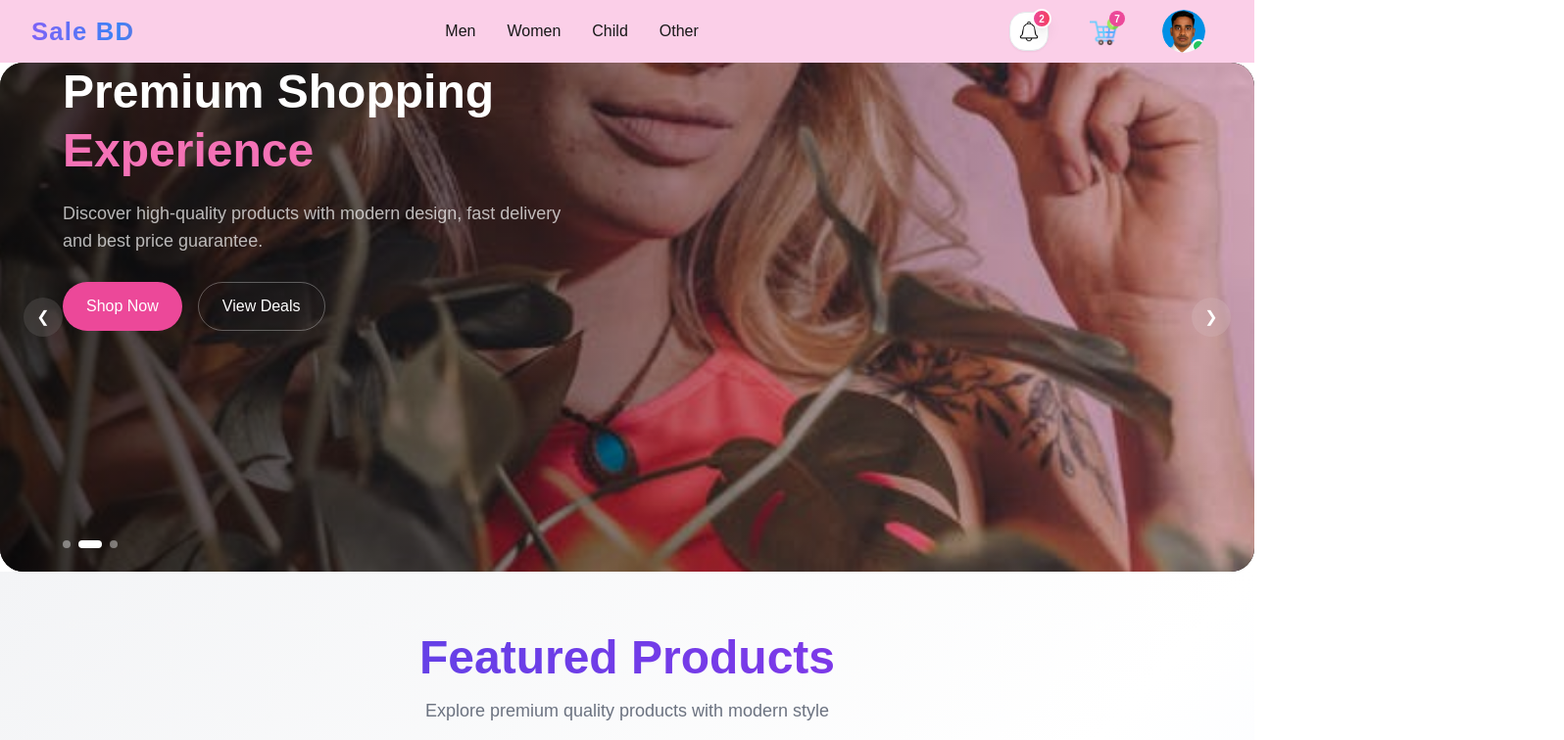
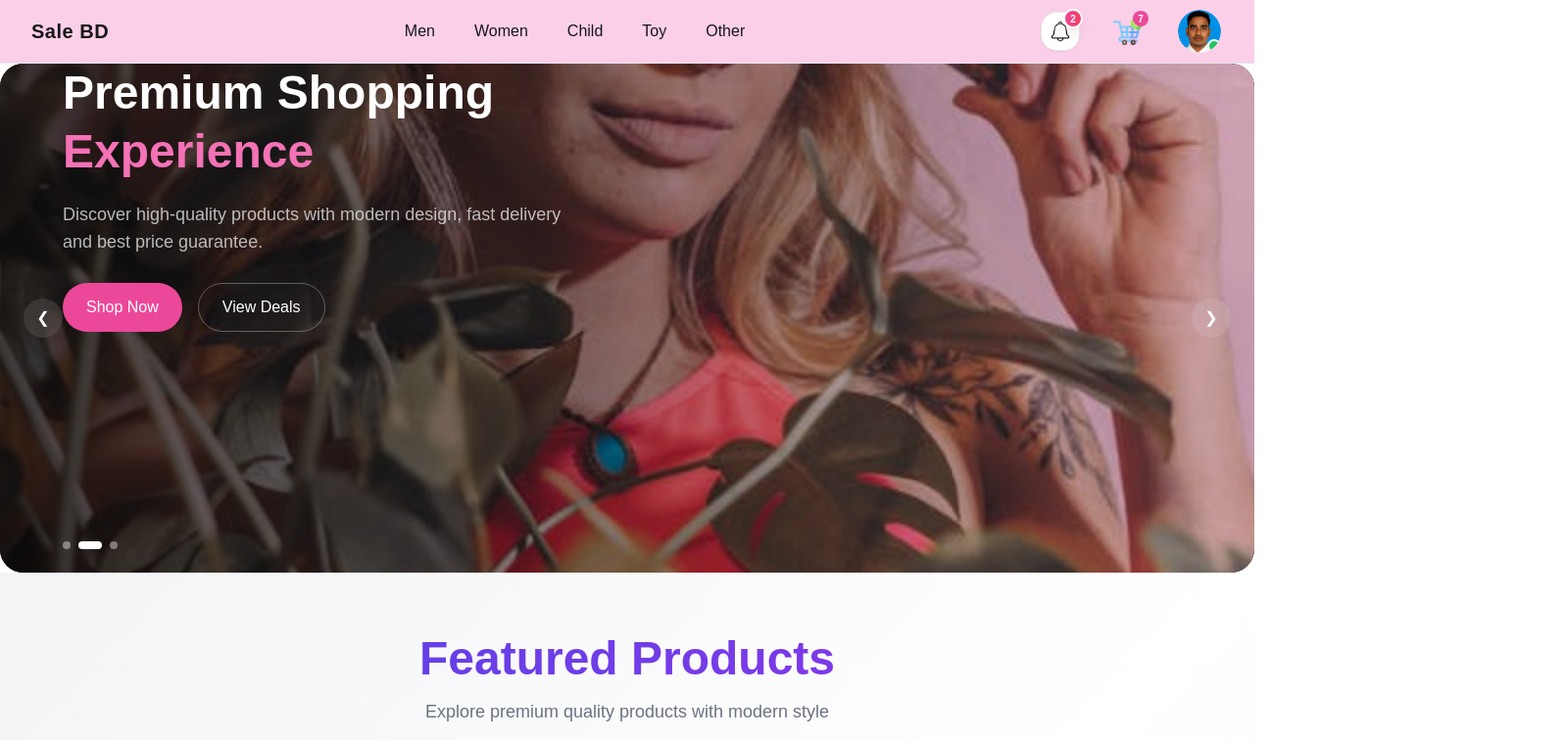
Before and after one commit to Azim-Mia/ecommerce, a Next.js app: page / in a window 1280 px wide. Shown: the top 756 px of the page at 98% size, 1596 px wide, since content can reach past the window. Built offline with nearby package versions, Linux system fonts and the light colour scheme.

Commit message:
modify26

```diff
--- a/src/app/layout.tsx
+++ b/src/app/layout.tsx
@@ -26,11 +26,11 @@ export default function RootLayout({
   return (
     <html
       lang="en"
-      className={`${geistSans.variable} ${geistMono.variable} h-full antialiased`}
+      className={`${geistSans.variable} ${geistMono.variable} h-full w-full antialiased`}
     >
       <body className="min-h-screen flex flex-col bg-white dark:bg-gray-950">
 
-        <header className="sticky top-0 z-[1000] w-full">
+        <header className="sticky top-0 z-[1000]">
           <Navbar />
         </header>
 
--- a/src/app/page.tsx
+++ b/src/app/page.tsx
@@ -6,7 +6,7 @@ export default async function HomePage() {
 
   return (<>
 <ProductSlider />
-    <main className="min-h-screen bg-gray-100">
+    <main className="min-h-screen w-full bg-gray-100">
       <DisplayProducts data={products} />
     </main>
   </>);
--- a/src/components/shared/Navbar.tsx
+++ b/src/components/shared/Navbar.tsx
@@ -10,16 +10,81 @@ const Navbar = () => {
   const [open, setOpen] = useState(false);
 
   return (
-   <nav className="flex min-w-full h-16 items-center justify-between bg-pink-200 px-2 md:px-8">
-      {/* MOBILE MENU ICON */}
-      <div
-        onClick={() => setOpen(true)}
-        className="flex flex-col gap-1 md:hidden cursor-pointer"
-      >
-        <div className="h-[2px] w-7 bg-black"></div>
-        <div className="h-[2px] w-7 bg-black"></div>
-        <div className="h-[2px] w-7 bg-black"></div>
-      </div>
+    <>
+      <nav className="w-full border-b bg-pink-200">
+        <div className="mx-auto flex h-16 max-w-7xl items-center justify-between px-3 sm:px-5 md:px-8">
+
+          {/* LEFT */}
+          <div className="flex items-center gap-4">
+
+            {/* MOBILE MENU */}
+            <button
+              onClick={() => setOpen(true)}
+              className="flex flex-col gap-1 md:hidden"
+            >
+              <div className="h-[2px] w-6 bg-black"></div>
+              <div className="h-[2px] w-6 bg-black"></div>
+              <div className="h-[2px] w-6 bg-black"></div>
+            </button>
+
+            {/* LOGO */}
+            <Link
+              href="/"
+              className="text-lg font-bold tracking-wide sm:text-xl"
+            >
+              Sale BD
+            </Link>
+          </div>
+
+          {/* DESKTOP MENU */}
+          <ul className="hidden items-center gap-6 lg:gap-10 md:flex">
+            <li>
+              <Link href="/home" className="hover:text-pink-600 transition">
+                Men
+              </Link>
+            </li>
+
+            <li>
+              <Link href="/home" className="hover:text-pink-600 transition">
+                Women
+              </Link>
+            </li>
+
+            <li>
+              <Link href="/home" className="hover:text-pink-600 transition">
+                Child
+              </Link>
+            </li>
+
+            <li>
+              <Link href="/home" className="hover:text-pink-600 transition">
+                Toy
+              </Link>
+            </li>
+
+            <li>
+              <Link href="/home" className="hover:text-pink-600 transition">
+                Other
+              </Link>
+            </li>
+          </ul>
+
+          {/* RIGHT */}
+          <section className="flex items-center gap-2 sm:gap-4 md:gap-6">
+            <Notification />
+            <CartModal />
+            <UserSettings />
+          </section>
+        </div>
+      </nav>
+
+      {/* OVERLAY */}
+      {open && (
+        <div
+          onClick={() => setOpen(false)}
+          className="fixed inset-0 z-40 bg-black/40 md:hidden"
+        />
+      )}
 
       {/* MOBILE DRAWER */}
       <div
@@ -30,65 +95,69 @@ const Navbar = () => {
         `}
       >
         {/* CLOSE BUTTON */}
-        <div className="flex justify-end p-3">
+        <div className="flex justify-end p-4">
           <button
             onClick={() => setOpen(false)}
-            className="flex h-9 w-9 items-center justify-center rounded-full bg-white text-black shadow-md transition hover:bg-red-500 hover:text-white hover:rotate-90"
+            className="flex h-10 w-10 items-center justify-center rounded-full bg-white text-black transition hover:rotate-90 hover:bg-red-500 hover:text-white"
           >
             ✕
           </button>
         </div>
 
-        {/* MENU LIST */}
-        <ul className="mt-6 flex flex-col items-center gap-6 text-lg">
+        {/* MOBILE MENU */}
+        <ul className="mt-10 flex flex-col items-center gap-7 text-lg font-medium">
           <li>
-            <Link href="/home" onClick={() => setOpen(false)} className="hover:text-pink-400">
+            <Link
+              href="/home"
+              onClick={() => setOpen(false)}
+              className="hover:text-pink-400"
+            >
               Men
             </Link>
           </li>
+
           <li>
-            <Link href="/home" onClick={() => setOpen(false)} className="hover:text-pink-400">
+            <Link
+              href="/home"
+              onClick={() => setOpen(false)}
+              className="hover:text-pink-400"
+            >
               Women
             </Link>
           </li>
+
           <li>
-            <Link href="/home" onClick={() => setOpen(false)} className="hover:text-pink-400">
+            <Link
+              href="/home"
+              onClick={() => setOpen(false)}
+              className="hover:text-pink-400"
+            >
               Child
             </Link>
           </li>
+
           <li>
-            <Link href="/home" onClick={() => setOpen(false)} className="hover:text-pink-400">
+            <Link
+              href="/home"
+              onClick={() => setOpen(false)}
+              className="hover:text-pink-400"
+            >
               Toy
             </Link>
           </li>
+
           <li>
-            <Link href="/home" onClick={() => setOpen(false)} className="hover:text-pink-400">
+            <Link
+              href="/home"
+              onClick={() => setOpen(false)}
+              className="hover:text-pink-400"
+            >
               Other
             </Link>
           </li>
         </ul>
       </div>
-
-      {/* LOGO */}
-      <div className="logoAnimation text-xl font-bold">
-        Sale BD
-      </div>
-
-      {/* DESKTOP MENU */}
-      <ul className="hidden items-center gap-8 md:flex">
-        <li><Link href="/home" className="hover:underline">Men</Link></li>
-        <li><Link href="/home" className="hover:underline">Women</Link></li>
-        <li><Link href="/home" className="hover:underline">Child</Link></li>
-        <li><Link href="/home" className="hover:underline">Other</Link></li>
-      </ul>
-
-      {/* RIGHT SECTION */}
-      <section className="flex pr-4 justify-center items-center gap-2 md:gap-8">
-        <Notification />
-        <CartModal />
-          <UserSettings />
-      </section>
-    </nav>
+    </>
   );
 };
 
```
